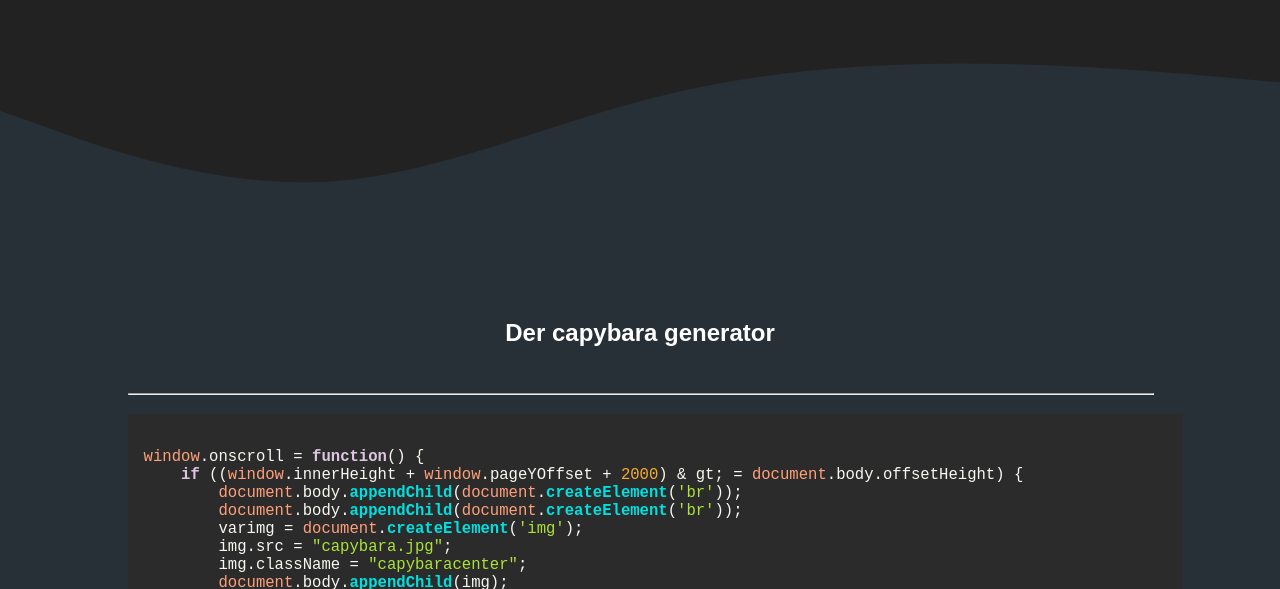
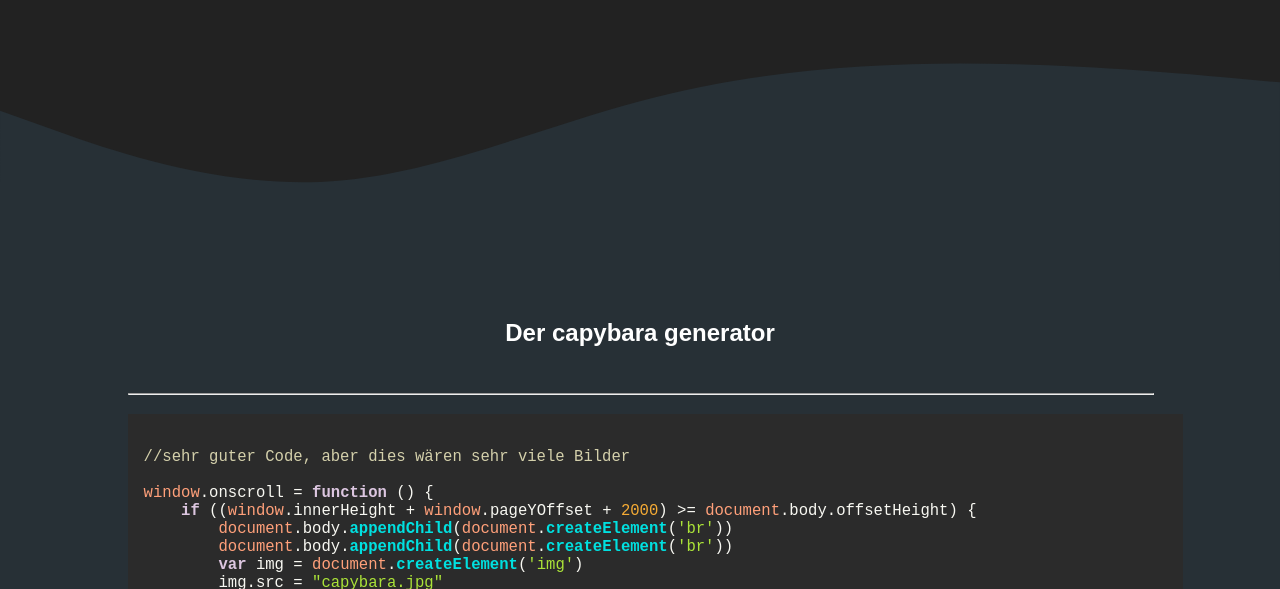
Before and after one commit to JonatanMGit/schulprojektwebsite, a website: page projects/index.html in a window 1280 px wide. Shown: the part 193-782 px from the top of the page. Drawn offline with nearby package versions, Linux system fonts and the light colour scheme.

Commit message:
Fix Formatting

```diff
--- a/essen/essen.js
+++ b/essen/essen.js
@@ -68,6 +68,6 @@ const makemeals = (meal) => {
 		</div>
 	`;
 
-	// Mach halt
+	// Mach den HTML-Code in das DOM (also in das HTML-Dokument hinein)
 	container.innerHTML = newInnerHTML;
 }
--- a/projects/index.html
+++ b/projects/index.html
@@ -52,36 +52,47 @@
             <br>
             <hr class="mittelhr">
             <pre><code class="language-javascript codeblock">
-window.onscroll = function() {
-    if ((window.innerHeight + window.pageYOffset + 2000) & gt; = document.body.offsetHeight) {
-        document.body.appendChild(document.createElement('br'));
-        document.body.appendChild(document.createElement('br'));
-        varimg = document.createElement('img');
-        img.src = "capybara.jpg";
-        img.className = "capybaracenter";
-        document.body.appendChild(img);
-}};
+//sehr guter Code, aber dies w&#228;ren sehr viele Bilder
+
+window.onscroll = function () {
+    if ((window.innerHeight + window.pageYOffset + 2000) &gt;= document.body.offsetHeight) {
+        document.body.appendChild(document.createElement(&#39;br&#39;))
+        document.body.appendChild(document.createElement(&#39;br&#39;))
+        var img = document.createElement(&#39;img&#39;)
+        img.src = &quot;capybara.jpg&quot;
+        img.className = &quot;capybara center&quot;
+        document.body.appendChild(img)
+    }
+};
 </code></pre>
             <hr class="mittelhr">
             <h2>Der Essen Generator</h2>
 
             <pre><code class="language-javascript codeblock">
 /* hier kommt das Essen */
+
+/* Diese variablen holen HTML tags aus dem DOM (Document Object Model)*/
 const button = document.getElementById(&quot;get_meal&quot;)
 const container = document.getElementById(&quot;essen&quot;)
 
+/* Diese Funktion wird ausgef&#252;hrt, wenn der Button geklickt wird */
 button.addEventListener(&#39;click&#39;, () =&gt; {
+    /* Diese Funktion holen die Daten aus der MealdDB API */
     fetch(&#39;https://www.themealdb.com/api/json/v1/1/random.php&#39;)
     .then(res =&gt; res.json())
+    /* Dies Funktion packt die zur&#252;ckgegebenen Daten in ein Array */
     .then(res =&gt; {
     makemeals(res.meals[0]);
     });
 });
+/* Diese Funktion f&#252;hrt dazu, dass ein Essen direkt beim Laden der Seite angezeigt wird */
 button.click();
 
 const makemeals = (meal) =&gt; {
     /* Automatische Tabelle der Zutaten */
     const ingredients = [];
+
+    /* Sollte hier nicht nach der gr&#246;&#223;e des Arrays gesucht werden? Egal*/
     for (let i = 1; i &lt;= 20; i++) {
     if (meal[`strIngredient${i}`]) {
     ingredients.push(`${meal[`strIngredient${i}`]} - ${meal[`strMeasure${i}`]}`)
@@ -89,12 +100,14 @@ for (let i = 1; i &lt;= 20; i++) {
     break;
     }
 }
-/* Dies holt die Dom&#228;ne des Quelle */
+/* Dies holt die Dom&#228;ne des Quelle
+Aus https://www.example.com/example.html?param=value
+wird www.example.com
+*/
 let domain = meal.strSource.split(&quot;/&quot;)[2]
 
 /* HTML-Template f&#252;r das Essen */
 const newInnerHTML = `
-    &lt;div&gt;
 &lt;table&gt;
     &lt;tr&gt;
     &lt;div&gt;
@@ -116,6 +129,7 @@ const newInnerHTML = `
         &lt;/ul&gt;
     &lt;/div&gt;
     &lt;div&gt;
+
     &lt;details open=&quot;true&quot;&gt;
     &lt;summary&gt;Anleitung:&lt;/summary&gt;
     &lt;p&gt;${meal.strInstructions}&lt;/p&gt;
@@ -127,8 +141,10 @@ const newInnerHTML = `
 &lt;/div&gt;
         `;
 
+// Mach den HTML-Code in das DOM (also in das HTML-Dokument hinein)
 container.innerHTML = newInnerHTML;
 }
+
             </code></pre>
             <hr class="mittelhr">
             <h5>Syntax Higlighting des Programms wurde mit <a href="https://highlightjs.org/">higlight.js</a> erstellt
```
Lines whose indentation alone changed are shown as unchanged.
